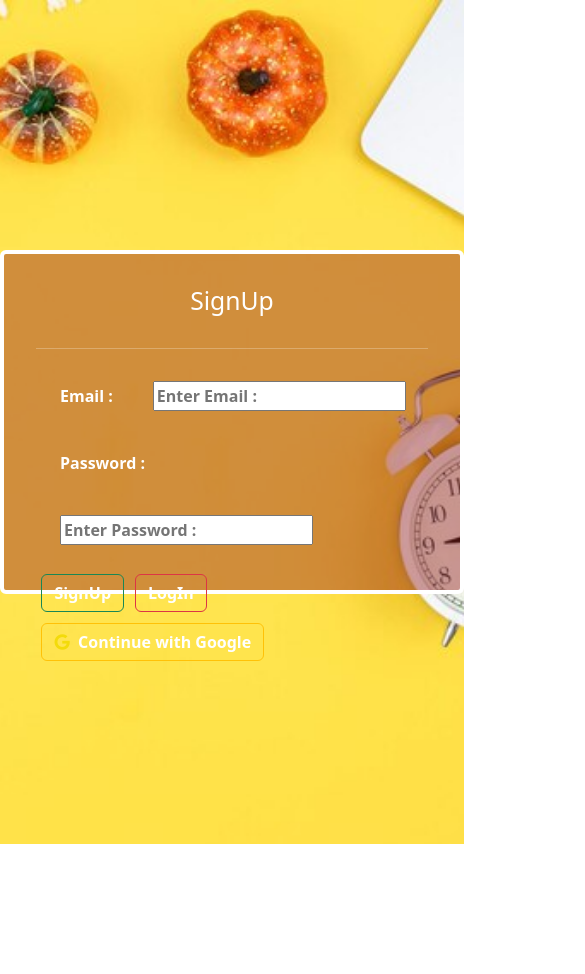
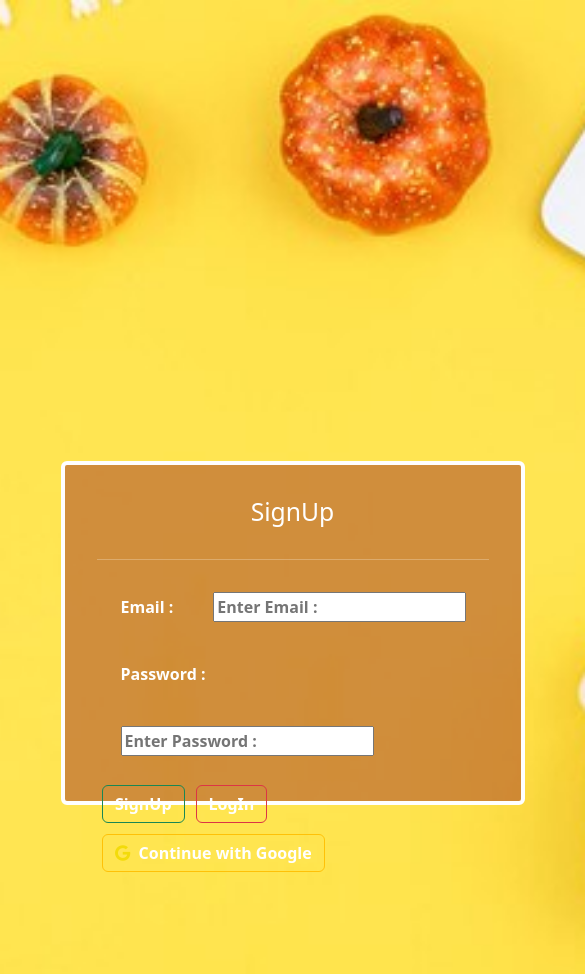
Before and after one commit to mushfiqurniazzz/MERN---To-Do-App, a React (Vite) app in the folder client/: page /signup in a window 390 px wide. Shown: the top 974 px of the page, 585 px wide, since content can reach past the window. Before the commit the page ends 844 px from the top, so only its background shows below. Built offline with nearby package versions, Linux system fonts and the light colour scheme; no server answers.

Commit message:
added reponsiveness

```diff
--- a/client/src/css/Login.module.css
+++ b/client/src/css/Login.module.css
@@ -1,4 +1,4 @@
-body {
+#body {
   display: grid;
   place-items: center;
   height: 100vh;
@@ -39,3 +39,11 @@ input {
   text-decoration: none !important;
   color: white;
 }
+
+@media (max-width: 463px) {
+  #body {
+    display: grid;
+    height: 150vh;
+    width: 150%;
+  }
+}
--- a/client/src/css/Signup.module.css
+++ b/client/src/css/Signup.module.css
@@ -1,4 +1,4 @@
-body {
+#body {
   display: grid;
   place-items: center;
   height: 100vh;
@@ -39,3 +39,11 @@ input {
   text-decoration: none !important;
   color: white;
 }
+
+@media (max-width: 463px) {
+  #body {
+    display: grid;
+    height: 150vh;
+    width: 150%;
+  }
+}
--- a/client/src/css/Todo.module.css
+++ b/client/src/css/Todo.module.css
@@ -1,3 +1,13 @@
+#body {
+  height: 100vh;
+  display: grid;
+  place-items: center;
+  width: 100%;
+  margin: 0;
+  background-image: url(./images/bg.jpg);
+  background-position: center;
+  background-size: cover;
+}
 #task {
   display: flex;
   align-items: center;
@@ -8,18 +18,16 @@
   height: 40px;
   padding: 2px, 5px, 2px, 5px !important;
 }
-
 #card {
   background-color: black;
   margin: 0.5rem !important;
-  text-align: center I !important;
+  text-align: center !important;
 }
 
 .line_through {
   text-decoration: line-through;
   margin-top: 0.8rem !important;
 }
-
 .h1 {
   text-align: center;
   color: white;
@@ -36,7 +44,7 @@
   padding: 4px;
 }
 #checkbox {
-  margin: .1rem !important;
+  margin: 0.1rem !important;
   padding: 1rem !important;
 }
 #p {
--- a/client/src/pages/Login.jsx
+++ b/client/src/pages/Login.jsx
@@ -39,7 +39,7 @@ function Login() {
     <>
       {/* used module css that is why it has module extention */}
 
-      <div className={styles.body}>
+      <div id={styles.body}>
         <div className={"card"} id={styles.card}>
           <div className={"card-body"}>
             <h2>LogIn</h2>
--- a/client/src/pages/Signup.jsx
+++ b/client/src/pages/Signup.jsx
@@ -31,7 +31,7 @@ function Signup() {
   return (
     <>
       {/* used module css that is why it has module extention with bootstrap*/}
-
+      <div id={styles.body}>
         <div className={"card"} id={styles.card}>
           <div className={"card-body"}>
             <h2>SignUp</h2>
@@ -69,6 +69,7 @@ function Signup() {
             </form>
           </div>
         </div>
+      </div>
     </>
   );
 }
--- a/client/src/pages/TodoPage.jsx
+++ b/client/src/pages/TodoPage.jsx
@@ -77,7 +77,8 @@ function TodoPage() {
   return (
     <>
       {/* used module css that is why it has module extention */}
-      <div className={styles.home}>
+      <div id={styles.body}>
+        <div>
           <h1 className={styles.h1}>Todo List</h1>
           <input
             type="text"
@@ -133,6 +134,7 @@ function TodoPage() {
             ))
           )}
         </div>
+      </div>
     </>
   );
 }
```
Lines whose indentation alone changed are shown as unchanged.
